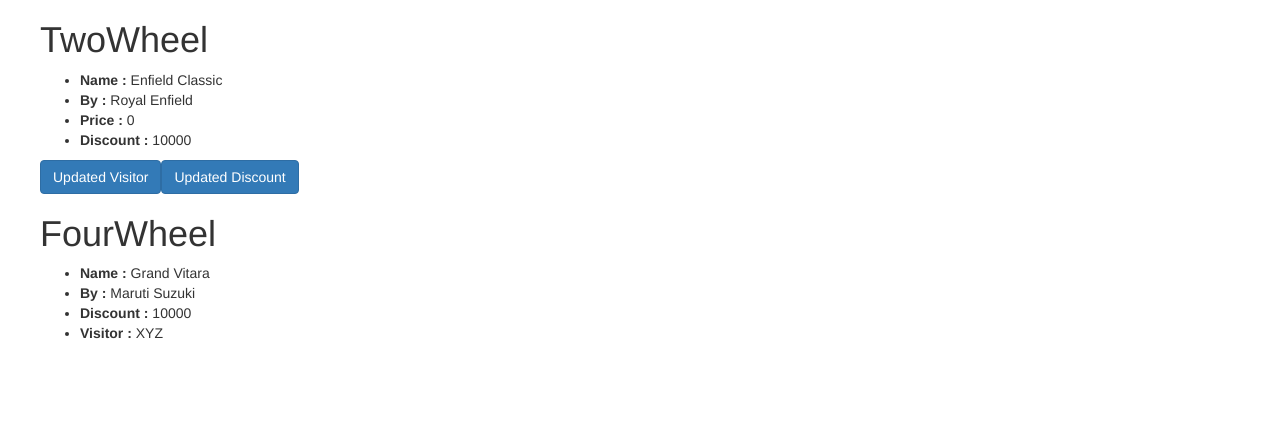
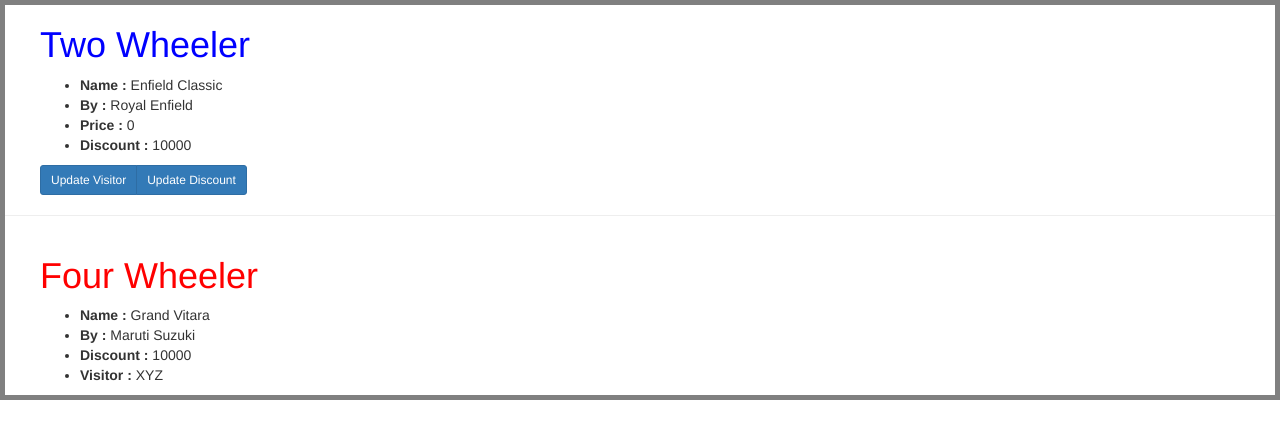
Before and after one commit to SachinKasar/reactjs-redux-async-actions-thunk, a React app: page / in a window 1280 px wide. Built offline with nearby package versions, Linux system fonts and the light colour scheme.

Commit message:
Readme updates and files renamed

```diff
--- a/src/app/components/FourWheel.js
+++ /dev/null
@@ -1,29 +0,0 @@
-import React from "react";
-
-// FourWheel as a stateless Component
-export const FourWheel = (props) => {
-    return (
-		 <div className="container">
-			<div className="row">
-				<div className="row">
-					<h1> FourWheel </h1>
-					<ul>
-						<li>
-							<b>Name :</b>  {props.name}
-						</li>
-						<li>
-							<b>By :</b>  {props.specs.manufacturer}
-						</li>
-						<li>
-							<b>Discount :</b>  {props.discount}
-						</li>
-						<li>
-							<b>Visitor :</b>  {props.visitor}
-						</li>
-
-					</ul>
-				</div>
-			</div>
-		  </div>
-        );
-};
--- /dev/null
+++ b/src/app/components/FourWheeler.js
@@ -0,0 +1,29 @@
+import React from "react";
+
+// FourWheel as a stateless Component
+export const FourWheeler = (props) => {
+    return (
+		 <div className="container">
+			<div className="row">
+				<div className="row">
+					<h1 style={{color:'red'}}> Four Wheeler </h1>
+					<ul>
+						<li>
+							<b>Name :</b>  {props.name}
+						</li>
+						<li>
+							<b>By :</b>  {props.specs.manufacturer}
+						</li>
+						<li>
+							<b>Discount :</b>  {props.discount}
+						</li>
+						<li>
+							<b>Visitor :</b>  {props.visitor}
+						</li>
+
+					</ul>
+				</div>
+			</div>
+		  </div>
+        );
+};
--- a/src/app/components/TwoWheel.js
+++ /dev/null
@@ -1,39 +0,0 @@
-import React from "react";
-import {render} from "react-dom";
-// TwoWheel as a Class Component
-export const TwoWheel = (props) =>  {
-
-
-
-        return (
-		    <div className="container">
-                <div className="row">
-				    <div className="row">
-						<h1> TwoWheel </h1>
-						<ul>
-							<li>
-								<b>Name :</b> {props.name}
-							</li>
-							<li>
-								<b>By :</b> {props.specs.manufacturer}
-							</li>
-
-							<li>
-								<b>Price :</b> {props.price}
-							</li>
-
-							<li>
-								<b>Discount :</b> {props.discount}
-							</li>
-
-						</ul>
-						<button onClick={() => props.changeVisitor('New Visitor')} className="btn btn-primary" >Updated Visitor</button>
-						<button onClick={() => props.changeDiscount('10%')} className="btn btn-primary" >Updated Discount</button>
-
-					</div>
-				</div>
-				</div>
-
-        );
-
-};
--- /dev/null
+++ b/src/app/components/TwoWheeler.js
@@ -0,0 +1,37 @@
+import React from "react";
+import {render} from "react-dom";
+// TwoWheel as a Class Component
+export const TwoWheeler = (props) =>  {
+	  return (
+		    <div className="container">
+                <div className="row">
+				    <div className="row">
+						<h1 style={{color:'blue'}}> Two Wheeler </h1>
+						<ul>
+							<li>
+								<b>Name :</b> {props.name}
+							</li>
+							<li>
+								<b>By :</b> {props.specs.manufacturer}
+							</li>
+
+							<li>
+								<b>Price :</b> {props.price}
+							</li>
+
+							<li>
+								<b>Discount :</b> {props.discount}
+							</li>
+
+						</ul>
+						<div className="btn-group btn-group-sm">
+							<button onClick={() => props.changeVisitor('New Visitor')} className="btn btn-primary" >Update Visitor</button>
+							<button onClick={() => props.changeDiscount('10%')} className="btn btn-primary" >Update Discount</button>
+						</div>
+					</div>
+				</div>
+				</div>
+
+        );
+
+};
--- a/src/app/containers/App.js
+++ b/src/app/containers/App.js
@@ -2,23 +2,23 @@
 import {render} from "react-dom";
 import {connect} from "react-redux";
 
-import {TwoWheel} from "../components/TwoWheel";
-import {FourWheel} from "../components/FourWheel";
+import {TwoWheeler} from "../components/TwoWheeler";
+import {FourWheeler} from "../components/FourWheeler";
 
 import {addDiscount} from "../actions/discountActions";
 import {addVisitor} from "../actions/visitorActions";
 
 class App extends React.Component {
     render() {
-		var twoWheelSpecs = {manufacturer : "Royal Enfield"};
-		var fourWheelSpecs = {manufacturer : "Maruti Suzuki"};
+		let twoWheelSpecs = {manufacturer : "Royal Enfield"};
+		let fourWheelSpecs = {manufacturer : "Maruti Suzuki"};
 
         return (
-			<div>
+			<div style={{border: '5px solid grey'}}>
 				 <div className="container">
 					<div className="row">
 						<div className="row">
-							<TwoWheel name="Enfield Classic"
+							<TwoWheeler name="Enfield Classic"
 									  specs={twoWheelSpecs}
 									  price="0"
 									  changeVisitor={(name) => this.props.setVisitorName(name)}
@@ -27,11 +27,11 @@
 						</div>
 					</div>
 				  </div>
-
+				  <hr/>
 				  <div className="container">
 					<div className="row">
 						<div className="row">
-							<FourWheel
+							<FourWheeler
 								name="Grand Vitara"
 								specs={fourWheelSpecs}
 								visitor={this.props.visitorProp.visitorName}
--- a/src/index.html
+++ b/src/index.html
@@ -5,7 +5,7 @@
     <meta charset="UTF-8">
     <meta name="viewport" content="width=device-width, user-scalable=no, initial-scale=1.0, maximum-scale=1.0, minimum-scale=1.0">
     <meta http-equiv="X-UA-Compatible" content="ie=edge">
-    <title>Reactjs-Redux-async-actions</title>
+    <title>reduc-thunk middleware</title>
     <link rel="stylesheet" href="https://maxcdn.bootstrapcdn.com/bootstrap/3.3.7/css/bootstrap.min.css" integrity="sha384-BVYiiSIFeK1dGmJRAkycuHAHRg32OmUcww7on3RYdg4Va+PmSTsz/K68vbdEjh4u" crossorigin="anonymous">
 </head>
 
```
Also changed, not shown: README.md.
